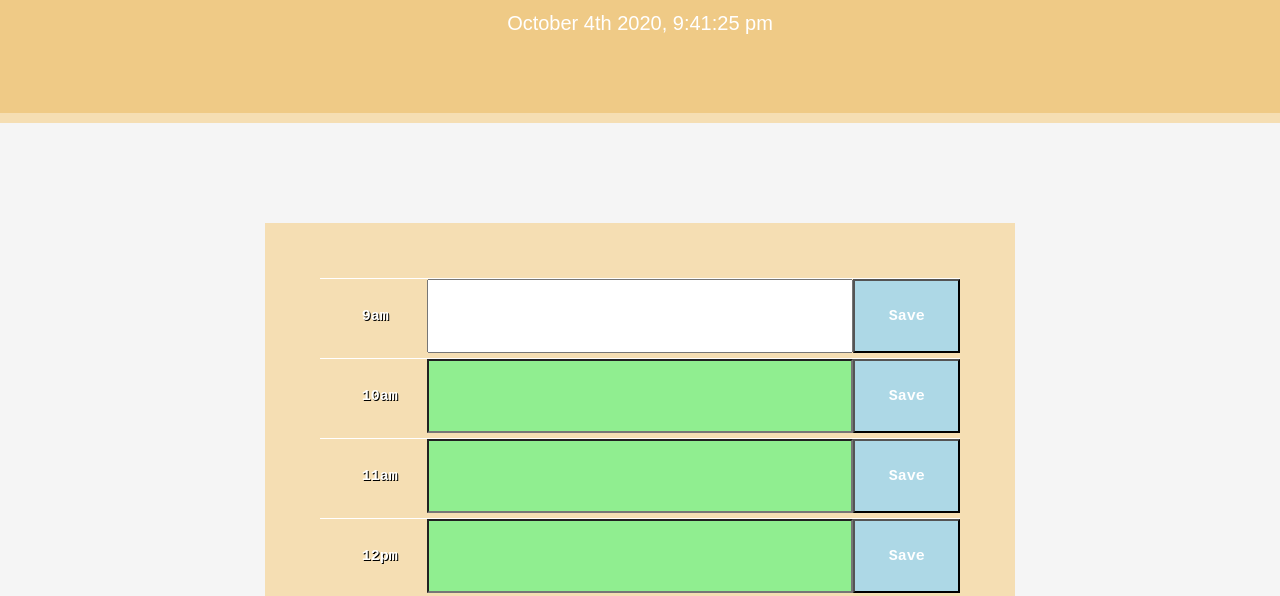
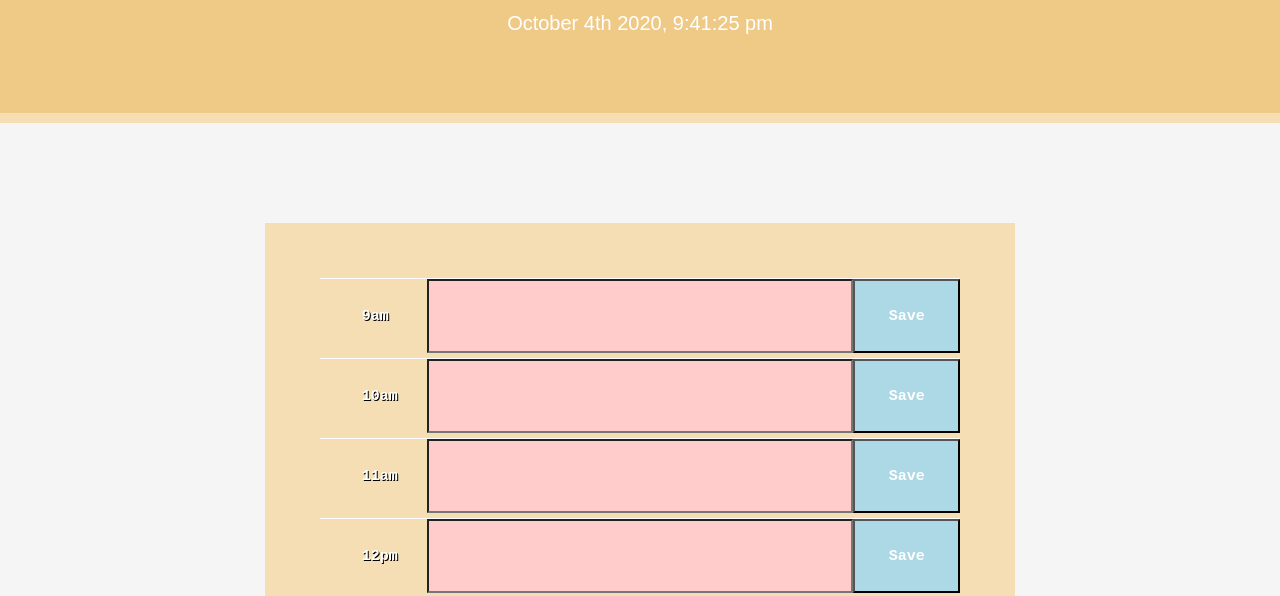
Before and after one commit to aaray12/HW5_Day-Planner_AR, a plain HTML site: page index.html in a window 1280 px wide. Shown: the part 181-777 px from the top of the page. Drawn offline with nearby package versions, Linux system fonts and the light colour scheme.

Commit message:
altered color change logic to work on military time

```diff
--- a/script.js
+++ b/script.js
@@ -108,11 +108,12 @@ $("#17").on("click", function (event){
 // set color switch on rows
 function getColor(){
     //get current hour
-    var currentHour = moment().format("h");
+    var currentHour = moment().format("H");
     //set for loop to compare current hour w/ each row and set appropriate color
     for (i = 9; i < 18; i++){
         if (i> currentHour){
         $("#-"+i).attr("style", "background-color: lightgreen")
+        console.log(currentHour)
     }
     else if ( i < currentHour){
         $("#-"+i).attr("style", "background-color: #ffcccb")
```
Also changed, not shown: index.html (+1 -0 lines).
